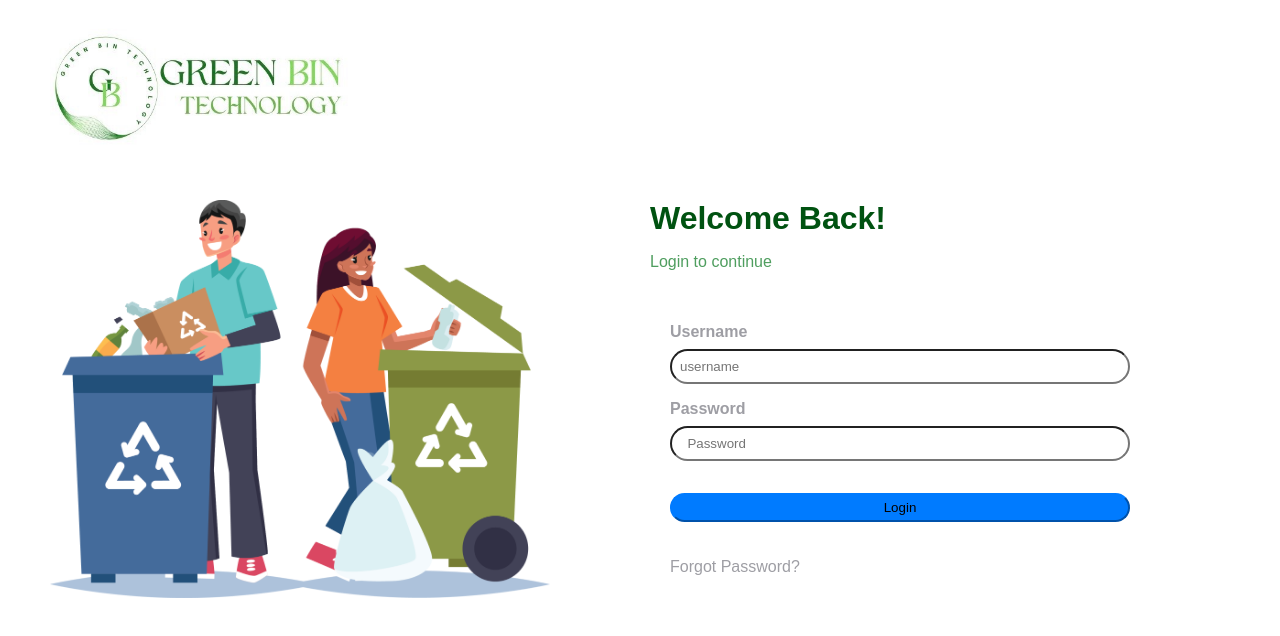
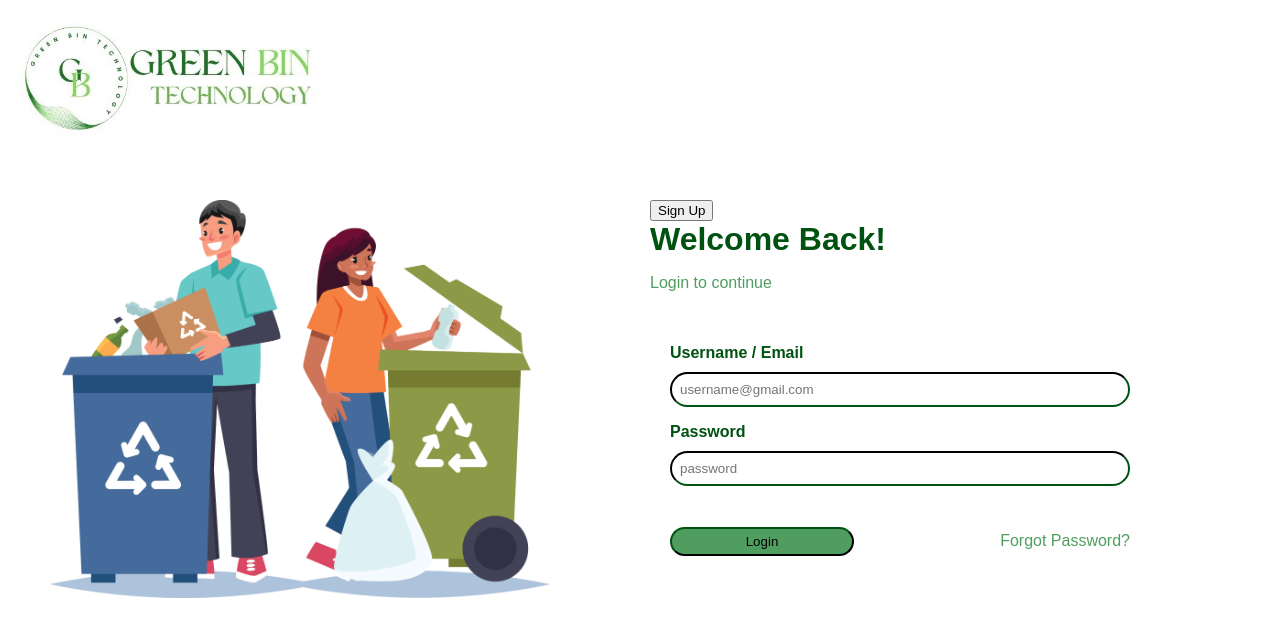
Before and after one commit to cepdnaclk/e19-3yp-Smart-Waste-Management-System, a React (Create React App) app in the folder web-app/frontend/: page /login in a window 1280 px wide. Shown: the top 636 px of the page. Built offline with nearby package versions, Linux system fonts and the light colour scheme.

Commit message:
Modified Login Option

```diff
--- a/web-app/frontend/src/components/Log in/FormContainer.jsx
+++ b/web-app/frontend/src/components/Log in/FormContainer.jsx
@@ -3,6 +3,9 @@ import Form from "react-bootstrap/Form";
 import Button from "react-bootstrap/Button";
 import Logo from "./Logo"; // Import the Logo component
 import Img from "./Img"; // Import the Img component
+import SignIn from "./SignIn"; // Import the SignIn component
+//import userLogo from "./user.png";
+
 import { useState } from "react";
 
 function FormContainer() {
@@ -36,15 +39,16 @@ function FormContainer() {
   return (
     <div style={style.container}>
       <Logo />
+      <SignIn />
       <Img />
       <div style={style.welcome}>Welcome Back!</div>
       <div style={style.login}>Login to continue</div>
       <Form style={style.form} onSubmit={loginUser}>
         <Form.Group controlId="username">
-          <Form.Label style={style.label}>Username</Form.Label>
+          <Form.Label style={style.label}>Username / Email</Form.Label>
           <Form.Control
             type="username"
-            placeholder="username"
+            placeholder="username@gmail.com"
             style={style.input}
             value={username}
             onChange={(e) => setUsername(e.target.value)}
@@ -54,18 +58,19 @@ function FormContainer() {
           <Form.Label style={style.label}>Password</Form.Label>
           <Form.Control
             type="password"
-            placeholder="  Password"
+            placeholder="password"
             style={style.input}
             value={password}
             onChange={(e) => setPassword(e.target.value)}
           />
         </Form.Group>
-        <Button variant="primary" type="submit" style={style.button}>
-          Login
-        </Button>
-        <br />
-        <br />
-        <div>Forgot Password?</div>
+          <div style={style.buttonContainer}>
+            <Button variant="primary" type="submit" style={style.button}>
+              Login
+            </Button>
+
+            <div style={style.text}>Forgot Password?</div>
+          </div>
       </Form>
     </div>
   );
@@ -99,9 +104,11 @@ const style = {
 
   label: {
     fontWeight: "bold",
-    marginBottom: "8px",
+    marginBottom: "10px",
     display: "block",
-    borderRadius: "8px",
+    borderRadius: "0px",
+    //borderColor: "#005211",
+    color: "#005211",
   },
   input: {
     width: "100%",
@@ -109,17 +116,34 @@ const style = {
     marginBottom: "16px",
     boxSizing: "border-box",
     borderRadius: "20px",
+    borderColor: "#005211",
+  },
+  buttonContainer: {
+    display: "flex",
+    //justifyContent: "center",
+    alignItems: "center",
+    //marginTop: "20px",
+    justifyContent: "space-between",
   },
   button: {
-    width: "100%",
-    backgroundColor: "#007bff",
-    borderColor: "#007bff",
-    marginTop: "16px",
+    width: "40%",
+    backgroundColor: "#4f9e5f",
+    borderColor: "#005211",
+    marginTop: "20px",
     padding: "5px",
-    borderRadius: "20px",
+    borderRadius: "100px",
     display: "grid",
     placeItem: "center",
   },
+  text: {
+    color: "#4f9e5f",
+    textAlign: "center",
+    marginTop: "30px",
+    marginBottom: "10px",
+    marginLeft: "10px",
+  },
+
+
 };
 
 
--- a/web-app/frontend/src/components/Log in/Logo.jsx
+++ b/web-app/frontend/src/components/Log in/Logo.jsx
@@ -19,8 +19,8 @@ const Logo = () => {
 const styles = {
   logo: {
     position: "absolute",
-    top: "10px",
-    left: "50px",
+    top: "0px",
+    left: "20px",
   },
 };
 
--- /dev/null
+++ b/web-app/frontend/src/components/Log in/SignIn.jsx
@@ -0,0 +1,15 @@
+import React from 'react';
+
+const SignIn = () => {
+  return (
+    <div>
+      {/* Sign Up option */}
+      <button className="sign-up-button">Sign Up</button>
+
+      {/* Rest of the sign in component */}
+      {/* ... */}
+    </div>
+  );
+};
+
+export default SignIn;
```
Also changed, not shown: web-app/frontend/src/components/Log in/user.png (added).
